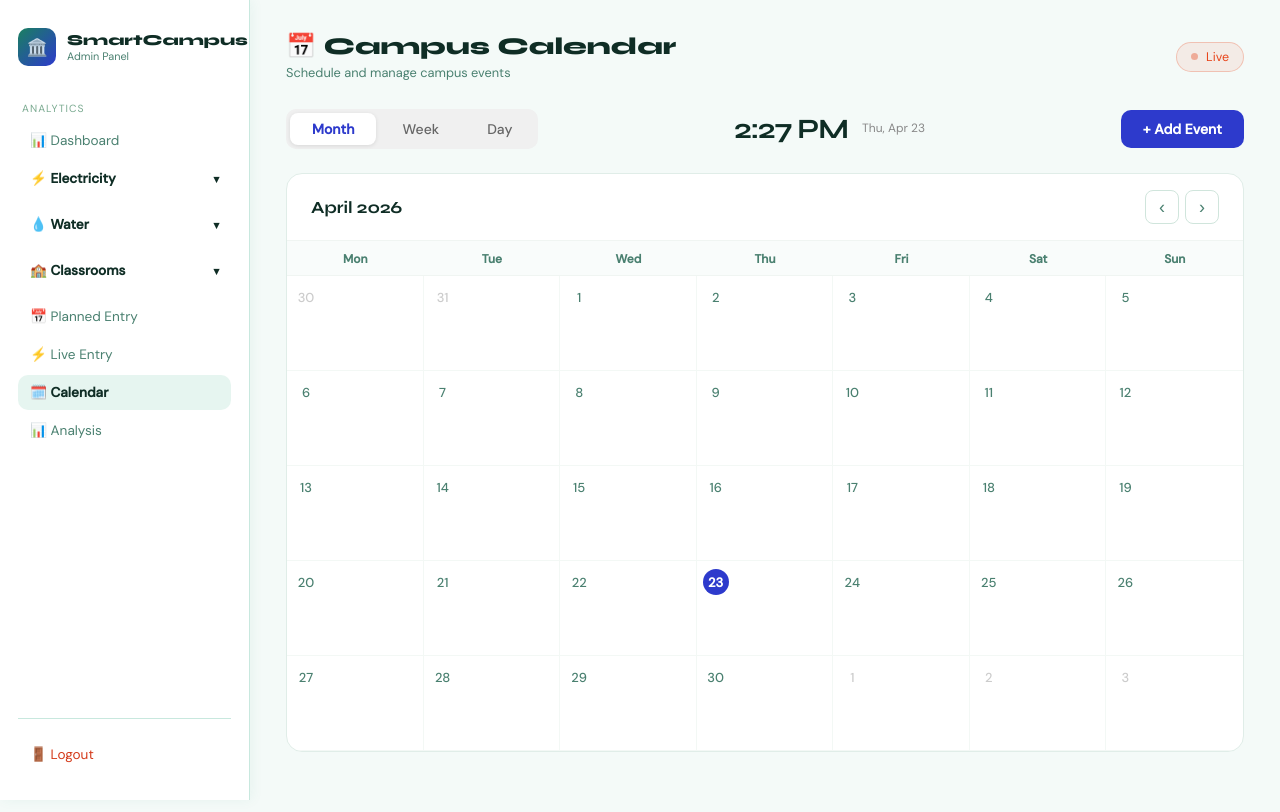
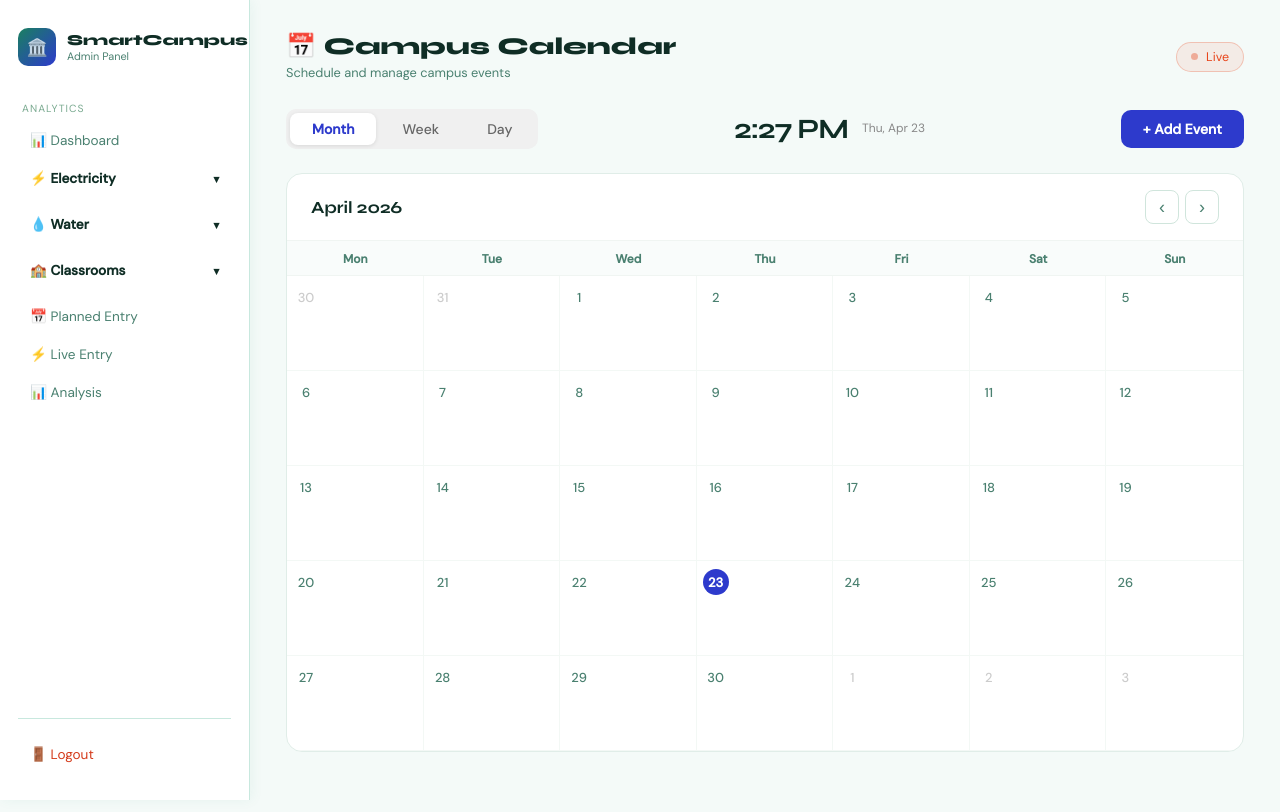
Before and after one commit to saksham998-png/Smart-Campus-Resource-Optimization-System-Using-Data-Analytics-and-Automation, a Flask app: page /calendar in a window 1280 px wide. Run offline with Flask 3, Linux system fonts and the light colour scheme.

Commit message:
removed calender

```diff
--- a/templates/sidebar.html
+++ b/templates/sidebar.html
@@ -53,9 +53,7 @@
   </a>
 
   <!-- Calendar -->
-   <a href="/calendar" class="nav-item {% if active == 'calendar' %}active{% endif %}">
-    🗓️ Calendar
-  </a>
+
 
   <!-- Analysis -->
   <a href="/analysis" class="nav-item {% if active == 'analysis' %}active{% endif %}">
```
